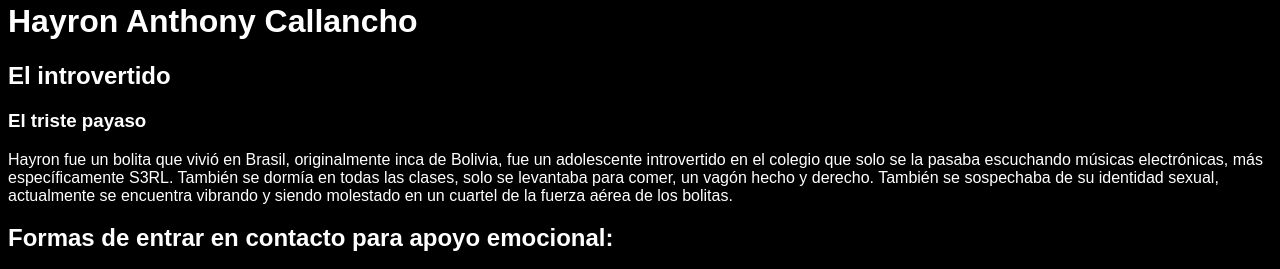
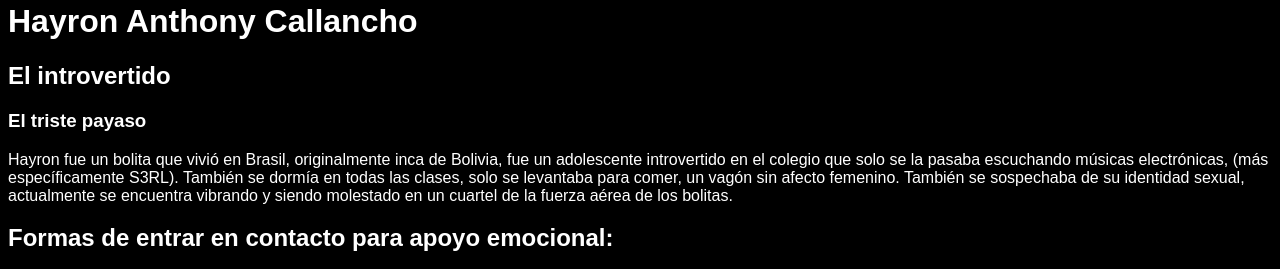
Before and after one commit to Nilmar-Ticona/Hayron, a plain HTML site: page index.html in a window 1280 px wide. Shown: the part 264-533 px from the top of the page. Drawn offline with Linux system fonts and the light colour scheme.

Commit message:
Update index.html

```diff
--- a/index.html
+++ b/index.html
@@ -28,8 +28,8 @@
       <h3>El triste payaso</h3>
       <p>
         Hayron fue un bolita que vivió en Brasil, originalmente inca de Bolivia, fue un adolescente introvertido en el colegio
-        que solo se la pasaba escuchando músicas electrónicas, más específicamente S3RL. También se dormía en todas las clases,
-        solo se levantaba para comer, un vagón hecho y derecho. También se sospechaba de su identidad sexual, actualmente se
+        que solo se la pasaba escuchando músicas electrónicas, (más específicamente S3RL). También se dormía en todas las clases,
+        solo se levantaba para comer, un vagón sin afecto femenino. También se sospechaba de su identidad sexual, actualmente se
         encuentra vibrando y siendo molestado en un cuartel de la fuerza aérea de los bolitas.
       </p>
     </section>
```
